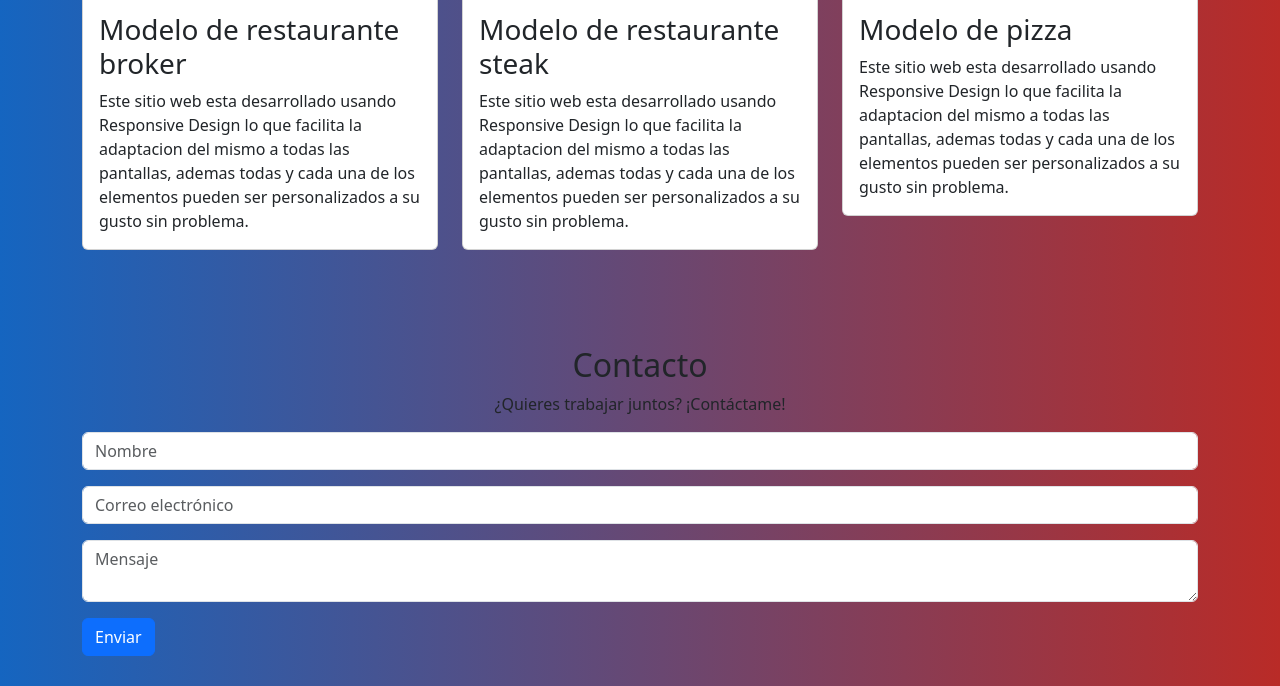
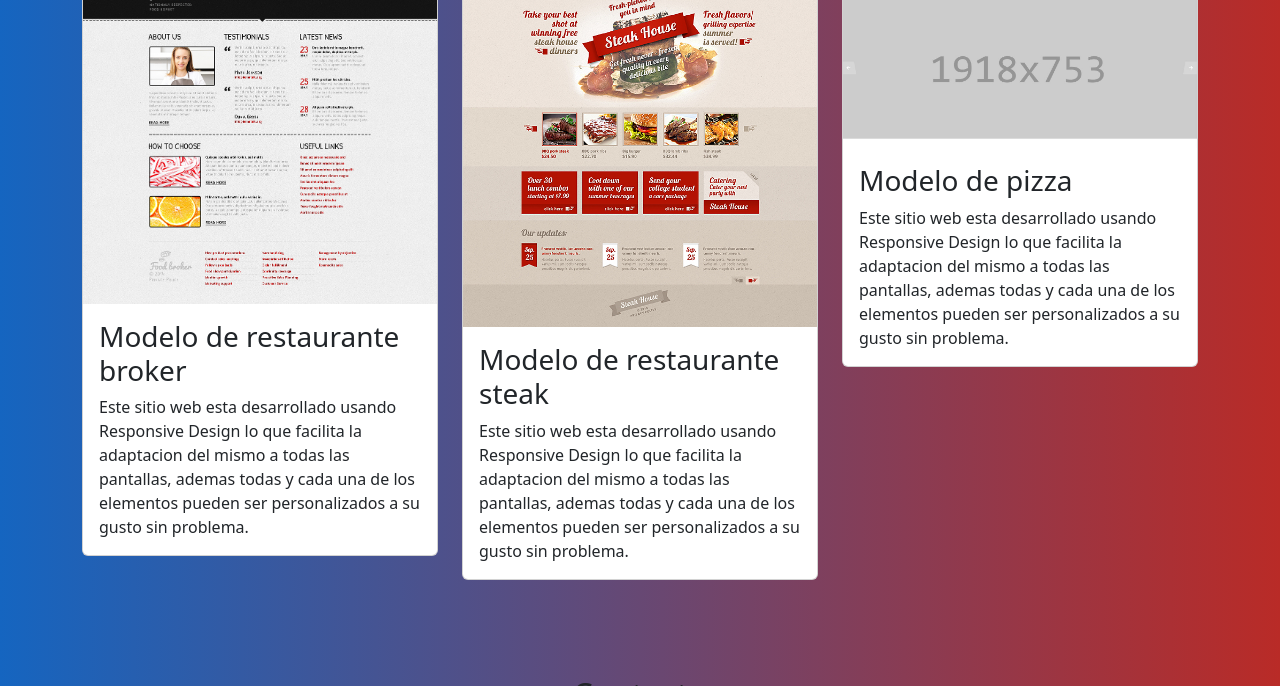
Before and after one commit to Rigby009/seriousandfunny, a plain HTML site: page index.html in a window 1280 px wide. Shown: the part 414-1100 px from the top of the page. Drawn offline with nearby package versions, Linux system fonts and the light colour scheme.

Commit message:
Update index.html

```diff
--- a/index.html
+++ b/index.html
@@ -81,7 +81,7 @@ PDCookieConsent.config({
             <div class="row">
                 <div class="col-md-4">
                     <div class="card">
-                        <img src="/main/assets/img/proyecto1.jpg" class="card-img-top" alt="Proyecto 1">
+                        <img src="assets/img/proyecto1.jpg" class="card-img-top" alt="Proyecto 1">
                         <div class="card-body">
                             <h3 class="card-title">Modelo de restaurante broker</h3>
                             <p class="card-text">Este sitio web esta desarrollado usando Responsive Design lo que facilita la adaptacion del mismo a todas las pantallas, ademas todas y cada una de los elementos pueden ser personalizados a su gusto sin problema.</p>
@@ -91,7 +91,7 @@ PDCookieConsent.config({
                 <!-- Repite para más proyectos -->
                 <div class="col-md-4">
                   <div class="card">
-                      <img src="/main/assets/img/proyecto2.jpg" class="card-img-top" alt="Proyecto 2">
+                      <img src="assets/img/proyecto2.jpg" class="card-img-top" alt="Proyecto 2">
                       <div class="card-body">
                           <h3 class="card-title">Modelo de restaurante steak</h3>
                           <p class="card-text">Este sitio web esta desarrollado usando Responsive Design lo que facilita la adaptacion del mismo a todas las pantallas, ademas todas y cada una de los elementos pueden ser personalizados a su gusto sin problema.</p>
@@ -100,7 +100,7 @@ PDCookieConsent.config({
               </div>
               <div class="col-md-4">
                 <div class="card">
-                    <img src="/main/assets/img/proyecto3.jpg" class="card-img-top" alt="Proyecto 3">
+                    <img src="assets/img/proyecto3.jpg" class="card-img-top" alt="Proyecto 3">
                     <div class="card-body">
                         <h3 class="card-title">Modelo de pizza</h3>
                         <p class="card-text">Este sitio web esta desarrollado usando Responsive Design lo que facilita la adaptacion del mismo a todas las pantallas, ademas todas y cada una de los elementos pueden ser personalizados a su gusto sin problema.</p>
@@ -134,8 +134,8 @@ PDCookieConsent.config({
     <!-- Agregamos los scripts de Bootstrap (jQuery y Popper.js) -->
     <script src="https://code.jquery.com/jquery-3.6.0.min.js"></script>
     <script src="https://cdnjs.cloudflare.com/ajax/libs/popper.js/2.10.2/umd/popper.min.js"></script>
-    <script src="/main/bootstrap-5.3.3-dist/bootstrap-5.3.3-dist/js/bootstrap.min.js"></script>
-    <script src="/main/main.js"></script>
+    <script src="bootstrap-5.3.3-dist/bootstrap-5.3.3-dist/js/bootstrap.min.js"></script>
+    <script src="main.js"></script>
         <!-- Contenido de tu sitio web -->
   </body>
   </html>
```
